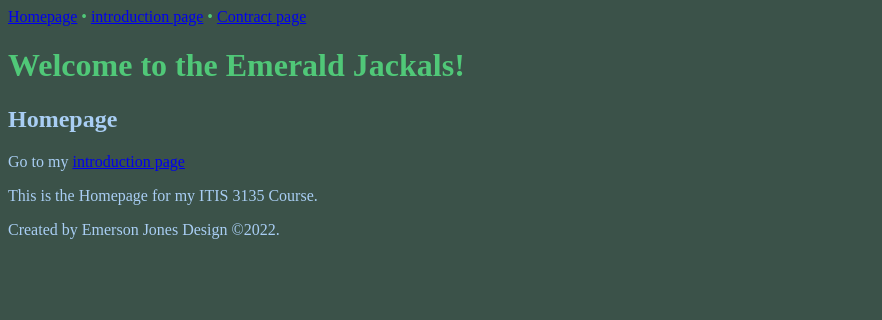
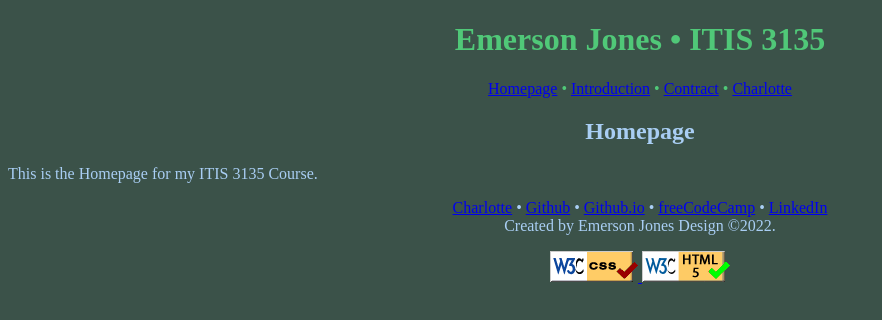
Before and after one commit to Emerson-Jones/Emerson-Jones.github.io, a plain HTML site: page itis3135/index.html in a window 1280 px wide. Shown: the whole page, without its empty margins (0-882 px from the left). Drawn offline with Linux system fonts and the light colour scheme.

Commit message:
centering and editing headings text

```diff
--- a/itis3135/index.html
+++ b/itis3135/index.html
@@ -11,28 +11,55 @@
 
   <body>
     <header>
+      <h1>
+        <center>Emerson Jones • ITIS 3135</center>
+      </h1>
+
       <nav>
+        <center>
         <a href = "index.html">Homepage</a>
         •
-        <a href = "introduction.html">introduction page</a>
+        <a href = "introduction.html">Introduction</a>
         •
-        <a href = "contract.html">Contract page</a>
+        <a href = "contract.html">Contract</a>
+        •
+        <a href = "https://webpages.charlotte.edu/ejone108/"> Charlotte</a>
+      </center>
       </nav>
-      <h1>
-        Welcome to the Emerald Jackals!
-      </h1>
+
     </header>
     <main>
       <h2>
-        Homepage
+        <center>Homepage</center>
       </h2>
       <p>
-        <p>Go to my <a href = "contract.html">introduction page</a></p>
         This is the Homepage for my ITIS 3135 Course.
       </p>
     </main>
     <footer>
-        Created by Emerson Jones Design &copy;2022.
+      <center>
+        <a href = "https://webpages.charlotte.edu/ejone108/"> Charlotte</a>
+        •
+        <a href = "https://github.com/Emerson-Jones/Emerson-Jones.github.io"> Github</a>
+        •
+        <a href = "https://emerson-jones.github.io/"> Github.io</a>
+        •
+        <a href = "https://www.freecodecamp.org/ewjones"> freeCodeCamp</a>
+        •
+        <a href = "https://www.linkedin.com/in/emersonwjones/"> LinkedIn</a>
+        <br>
+          Created by Emerson Jones Design &copy;2022.
+
+          <p>
+						<a href = "https://jigsaw.w3.org/css-validator/check/referer">
+							<img src = "images/button_validation_css.png" />
+						</a>
+
+						<a href = "http://validator.w3.org/check?uri=referer">
+							<img src = "images/button_validation_html5.png" />
+						</a>
+					</p>
+        </center>
     </footer>
 
 
```
Also changed, not shown: itis3135/contract.html (+36 -6 lines), itis3135/introduction.html (+36 -8 lines).
